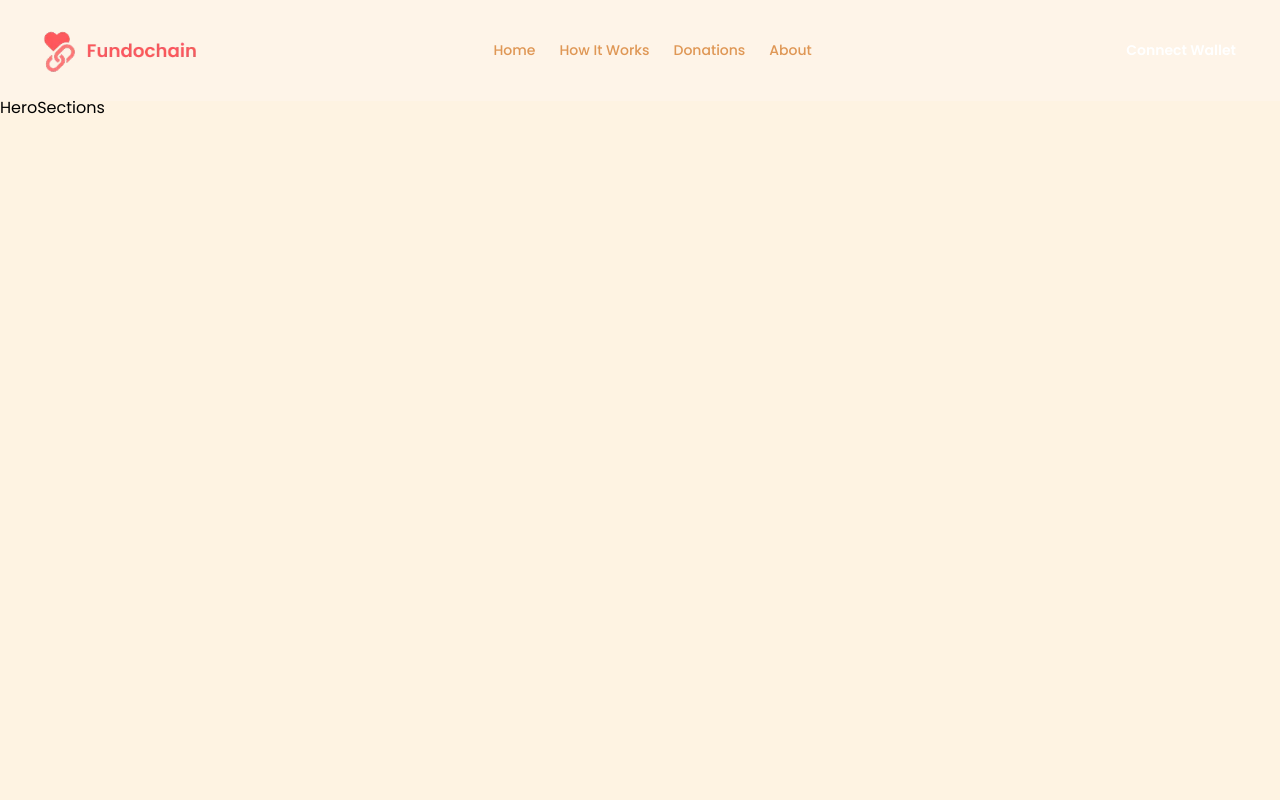
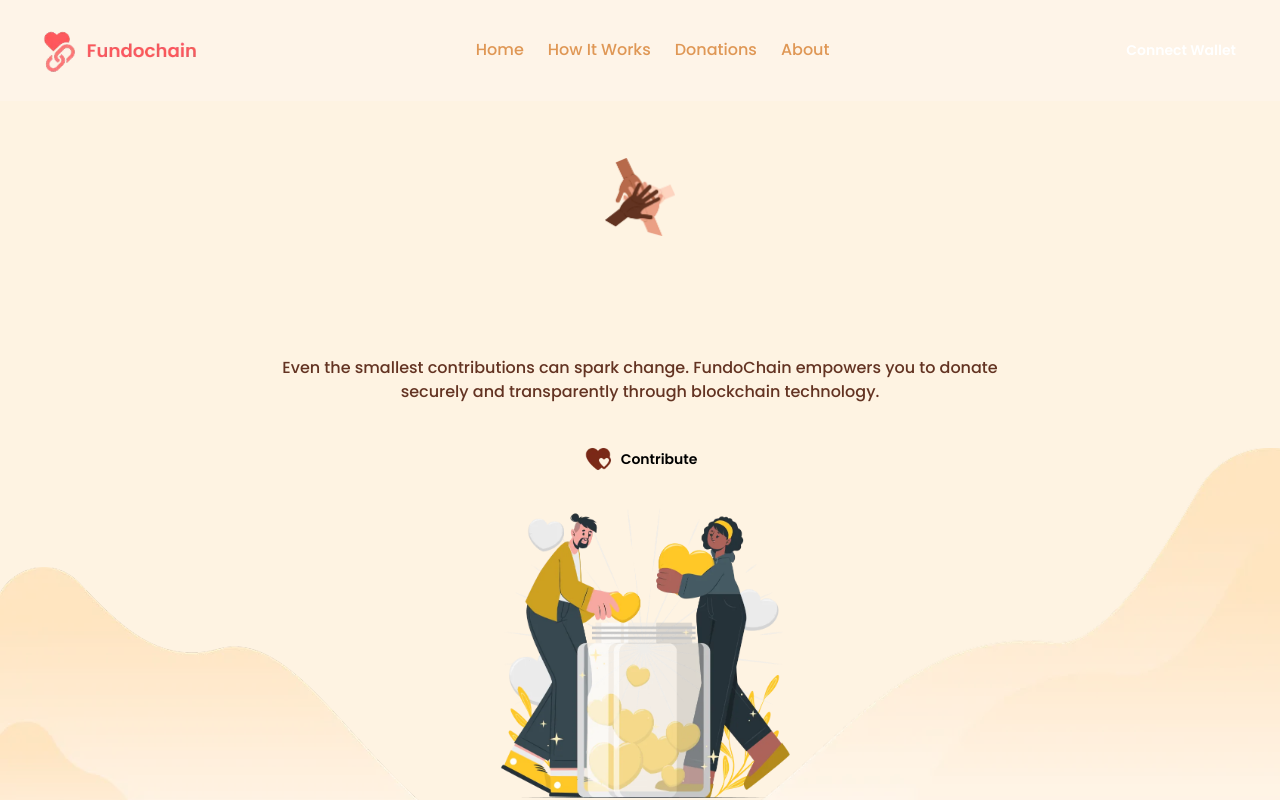
Before and after one commit to hikmahabdillah/FundoChain_Charity-DApp, a React (Vite) app in the folder frontend/: page / in a window 1280 px wide. Shown: the top 800 px of the page. Built offline with nearby package versions, Linux system fonts and the light colour scheme.

Commit message:
add hero section

```diff
--- a/frontend/src/components/common/Navbar.tsx
+++ b/frontend/src/components/common/Navbar.tsx
@@ -28,7 +28,7 @@ const Navbar: React.FC = () => {
         </a>
 
         {/* Navigation Links */}
-        <ul className="hidden md:flex items-center gap-6 text-sm text-brown font-medium">
+        <ul className="hidden md:flex items-center gap-6 text-md text-brown font-medium">
           {navItems.map((item) => (
             <li key={item.label}>
               <a href={item.href} className="hover:text-red-500 transition">
--- a/frontend/src/components/sections/HeroSections.tsx
+++ b/frontend/src/components/sections/HeroSections.tsx
@@ -1,9 +1,37 @@
 import React from "react";
+import Button from "../common/Button";
 
 const HeroSections = () => {
   return (
-    <section id="hero" className="mt-24 min-h-screen w-full">
-      HeroSections
+    <section
+      id="hero"
+      className="mt-24 min-h-screen w-full relative grid place-items-center pb-9"
+    >
+      <div className="w-full max-w-3xl flex flex-col items-center justify-center gap-5 ">
+        <img src="/collaboration.webp" width={"70px"} alt="" />
+        <h1 className="font-bold text-6xl text-center h-20 bg-gradient-to-r from-red to-yellow bg-clip-text text-transparent">
+          Small Funds, Big Impact
+        </h1>
+        <p className="font-medium text-center text-dark-brown -mt-4 mb-3">
+          Even the smallest contributions can spark change. FundoChain empowers
+          you to donate securely and transparently through blockchain
+          technology.{" "}
+        </p>
+        <Button
+          type="button"
+          text="Contribute"
+          icon={<img src="/Two Hearts.webp" width={"30px"} alt="Love Icon" />}
+          className="bg-brown text-sm font-semibold hover:bg-yellow text-dark-brown !rounded-full"
+          onClick={() => alert("Clicked")}
+        />
+        <img src="/cuate.webp" width={"300px"} alt="" />
+      </div>
+      <div className="absolute bottom-5 left-0">
+        <img src="/mountains-left.webp" alt="" />
+      </div>
+      <div className="absolute bottom-10 right-0">
+        <img src="/mountains-right.webp" alt="" />
+      </div>
     </section>
   );
 };
```
